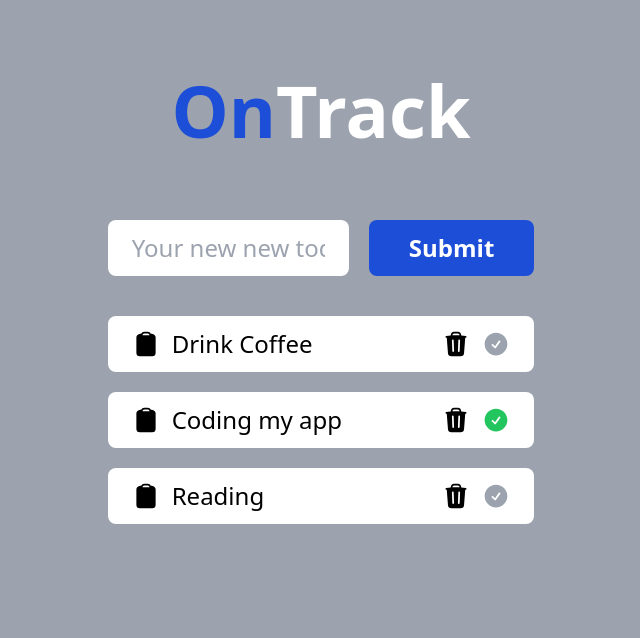
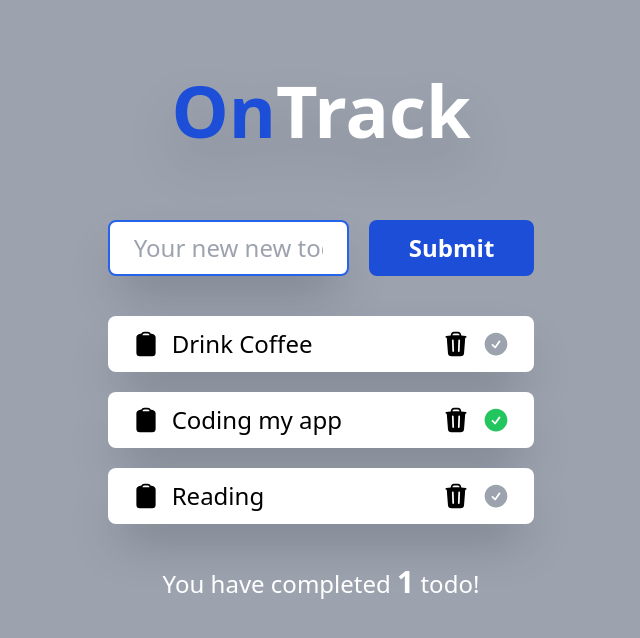
Before and after one commit to boikoua/libraries_learn, a Vue app: page / in a window 1280 px wide. Shown: the top 638 px of the page, without its empty margins (319-959 px from the left). Built offline with nearby package versions, Linux system fonts and the light colour scheme.

Commit message:
localeStorage

```diff
--- a/package.json
+++ b/package.json
@@ -12,6 +12,7 @@
   },
   "dependencies": {
     "@heroicons/vue": "^2.2.0",
+    "uuid": "^11.1.0",
     "vue": "^3.5.13"
   },
   "devDependencies": {
--- a/src/App.vue
+++ b/src/App.vue
@@ -1,5 +1,6 @@
 <script setup>
-import { ref } from 'vue';
+import { computed, onMounted, ref } from 'vue';
+import { v4 as randomId } from 'uuid';
 import TheForm from './components/TheForm.vue';
 import TheHeader from './components/TheHeader.vue';
 import TheTodoList from './components/TheTodoList.vue';
@@ -22,20 +23,32 @@ const todos = ref([
   },
 ]);
 
+onMounted(() => {
+  const savedTodos = localStorage.getItem('todos-on-track');
+
+  if (savedTodos) {
+    todos.value = JSON.parse(savedTodos);
+  }
+});
+
 function addNewTodo(text) {
   if (!text.trim()) return;
 
   const newTodo = {
-    id: todos.value.length + 1,
+    id: randomId(),
     text: text,
     complete: false,
   };
 
   todos.value.push(newTodo);
+
+  localStorage.setItem('todos-on-track', JSON.stringify(todos.value));
 }
 
 function deleteTodo(id) {
   todos.value = todos.value.filter((todo) => todo.id !== id);
+
+  localStorage.setItem('todos-on-track', JSON.stringify(todos.value));
 }
 
 function toggleComplete(id) {
@@ -43,8 +56,11 @@ function toggleComplete(id) {
 
   if (todo) {
     todo.complete = !todo.complete;
+    localStorage.setItem('todos-on-track', JSON.stringify(todos.value));
   }
 }
+
+const completedTodos = computed(() => todos.value.filter((todo) => todo.complete).length);
 </script>
 
 <template>
@@ -56,5 +72,12 @@ function toggleComplete(id) {
 
       <TheTodoList :todos="todos" :delete-todo="deleteTodo" :toggle-complete="toggleComplete" />
     </main>
+
+    <footer v-if="completedTodos">
+      <h2 class="text-2xl text-white text-center">
+        You have completed <span class="font-bold text-3xl">{{ completedTodos }}</span>
+        {{ completedTodos === 1 ? 'todo' : 'todos' }}!
+      </h2>
+    </footer>
   </div>
 </template>
--- a/src/components/TheForm.vue
+++ b/src/components/TheForm.vue
@@ -18,10 +18,14 @@ function submitForm(text) {
     <input
       type="text"
       placeholder="Your new new todo..."
-      class="w-full px-6 rounded-lg text-2xl outline-none"
+      class="w-full px-6 rounded-lg text-2xl outline-none transition focus:border-2 focus:border-blue-600 focus:shadow-2xl"
       v-model="inputValue"
+      autofocus
     />
-    <button type="submit" class="py-3 px-10 bg-blue-700 text-white font-bold rounded-lg text-2xl">
+    <button
+      type="submit"
+      class="py-3 px-10 bg-blue-700 text-white font-bold rounded-lg text-2xl transition hover:shadow-2xl"
+    >
       Submit
     </button>
   </form>
--- a/src/components/TheHeader.vue
+++ b/src/components/TheHeader.vue
@@ -1,6 +1,6 @@
 <template>
   <header class="py-14">
-    <h1 class="text-[72px] text-center font-bold">
+    <h1 class="text-[72px] text-center font-bold drop-shadow-2xl">
       <span class="text-blue-700">On</span>
       <span class="text-white">Track</span>
     </h1>
--- a/src/components/TheTodoItem.vue
+++ b/src/components/TheTodoItem.vue
@@ -9,7 +9,9 @@ defineProps({
 </script>
 
 <template>
-  <article class="flex justify-between items-center w-full py-3 px-6 bg-white rounded-lg">
+  <article
+    class="flex justify-between items-center w-full py-3 px-6 bg-white rounded-lg shadow-2xl"
+  >
     <div class="flex items-center gap-3">
       <ClipboardIcon class="w-7 h-7" />
       <p class="text-2xl">{{ todo.text }}</p>
--- a/src/components/TheTodoList.vue
+++ b/src/components/TheTodoList.vue
@@ -9,7 +9,7 @@ defineProps({
 </script>
 
 <template>
-  <div class="flex flex-col gap-5">
+  <div class="flex flex-col gap-5 mb-10">
     <TheTodoItem
       v-for="todo in todos"
       :key="todo.id"
```
Also changed, not shown: 1 other file (tests, documents, lock files or other folders).
